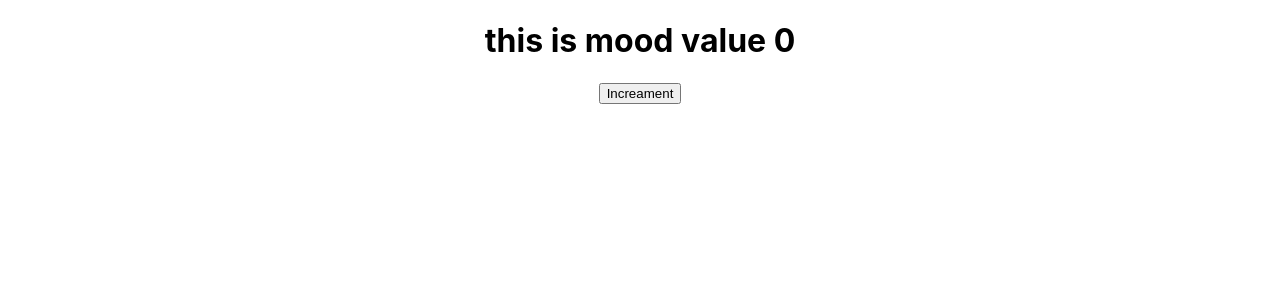
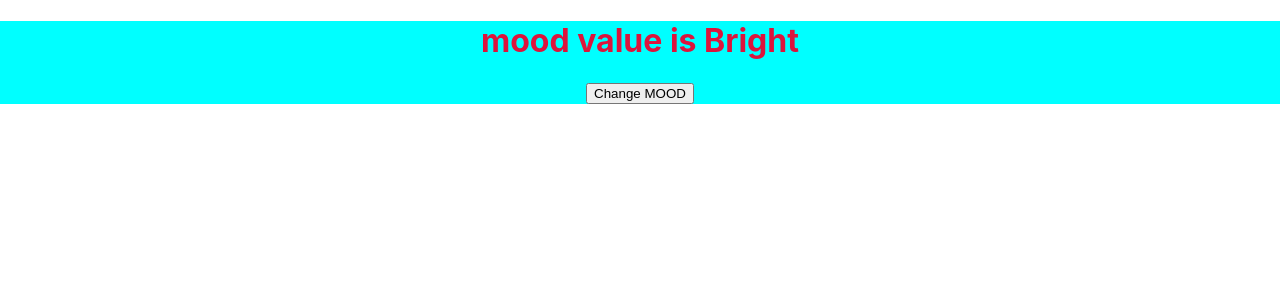
Before and after one commit to bilalahmad147/practice-reapositery-for-react, a React (Create React App) app: page / in a window 1280 px wide. Shown: the top 300 px of the page. Built offline with nearby package versions, Linux system fonts and the light colour scheme.

Commit message:
Final comit on Context api

```diff
--- a/src/App.css
+++ b/src/App.css
@@ -1,3 +1,11 @@
 .App{
     text-align: center;
 }
+.Bright{
+    color: crimson;
+    background-color: cyan;
+}
+.Dark{
+    color: yellow;
+    background-color: black;
+}
--- a/src/App.js
+++ b/src/App.js
@@ -5,10 +5,10 @@ import CreateCounter from "./CreateCounter";
 
 function App() {
 
-  let count = useState(0)
+  let mood = useState("Bright")
 
   return (
-    <CreateCounter.Provider value={count}>
+    <CreateCounter.Provider value={mood}>
       <div className="App">
         <CounterContext />
       </div>
--- a/src/CounterContext.js
+++ b/src/CounterContext.js
@@ -1,13 +1,14 @@
 import React, { useContext } from 'react';
+import "./App.css";
 import CreateCounter from "./CreateCounter";
 
 const CounterContext = () => {
 
-    let counterValue = useContext(CreateCounter);
+    let [isMood, setMood] = useContext(CreateCounter);
     return(
-        <div>
-            <h1>this is mood value {counterValue}</h1>
-            <button onClick={()=>{counterValue[1](++counterValue[0])}}>Increament</button>
+        <div className={` Bright ${isMood} === "Bright" ? "Dark":"Bright"`}>
+            <h1>mood value is {isMood}</h1>
+            <button onClick={()=>{setMood(isMood === "Bright" ? "Dark" : "Bright")}}>Change MOOD</button>
         </div>
     )
 };
```
